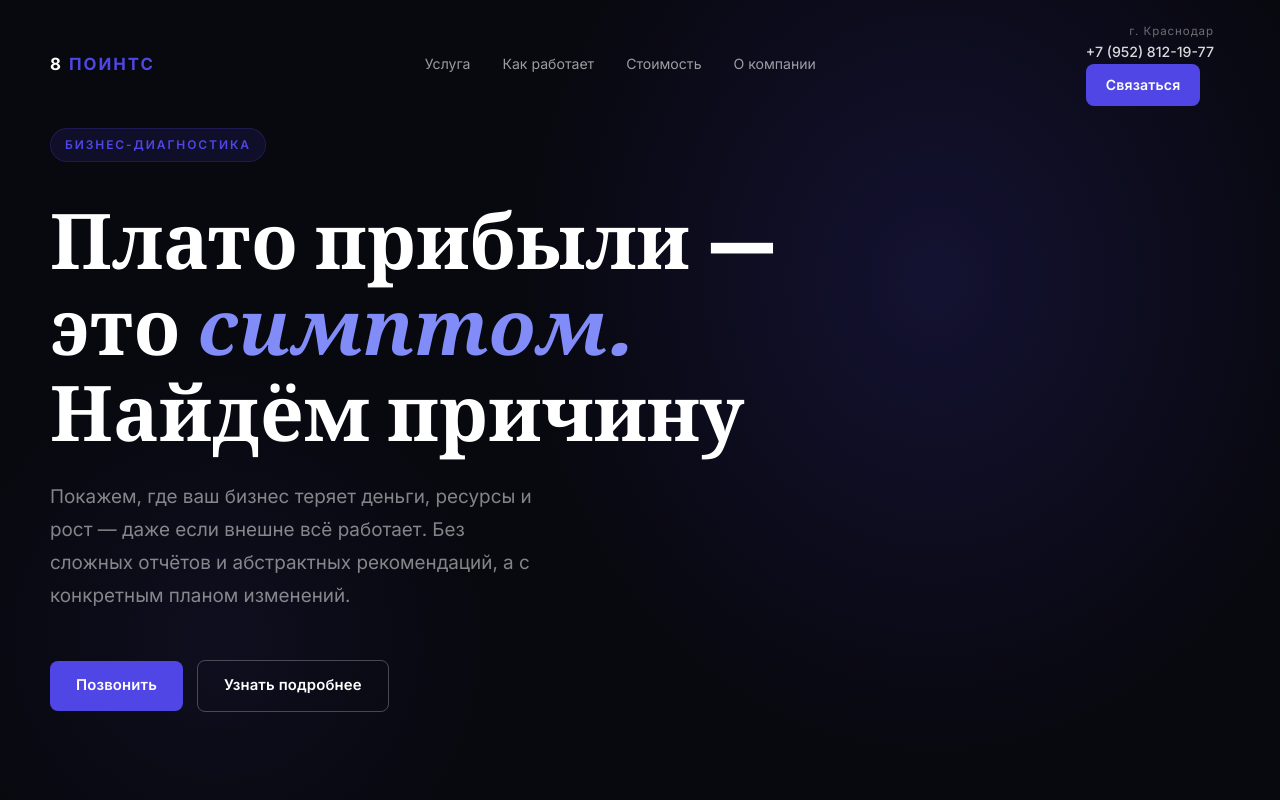
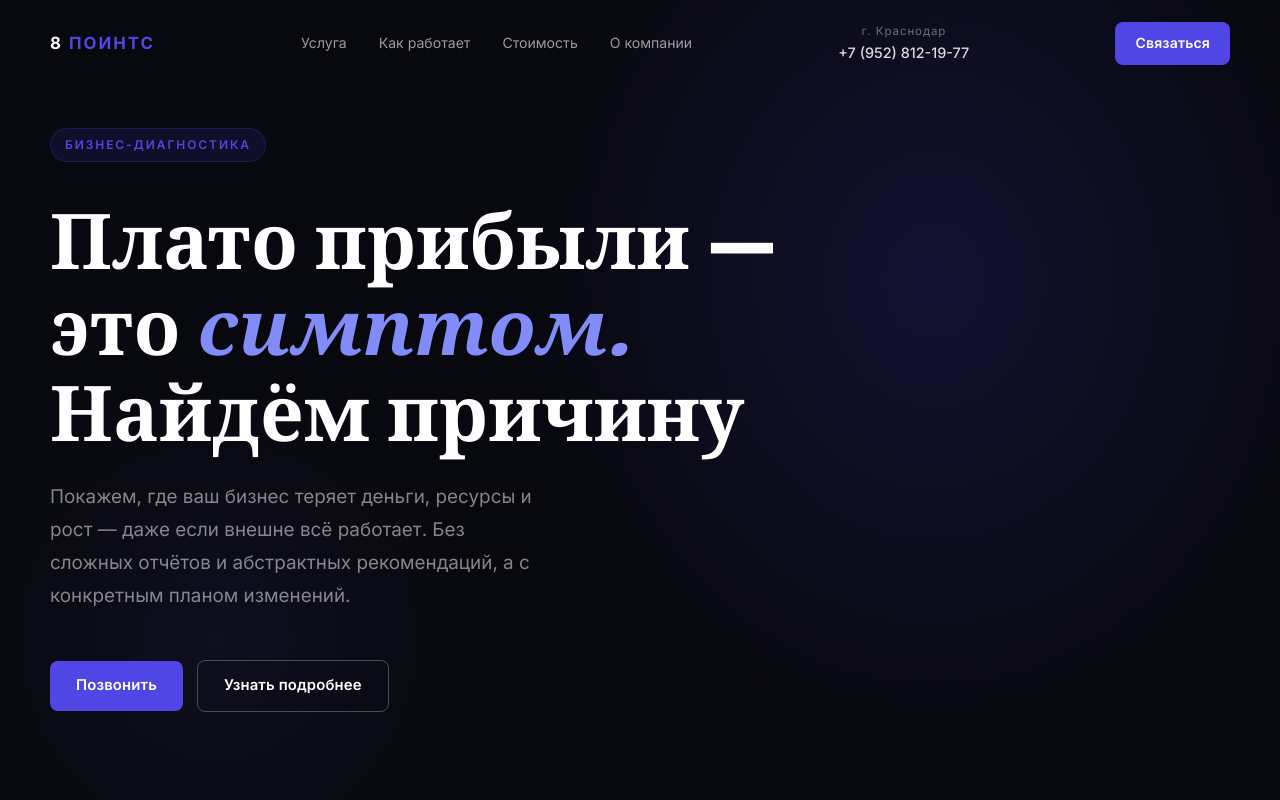
Before and after one commit to majesty2015-prog/8points, a plain HTML site: page index.html in a window 1280 px wide. Shown: the top 800 px of the page. Drawn offline with nearby package versions, Linux system fonts and the light colour scheme; a web font is replaced by a local one.

Commit message:
Move phone to center navbar, always show contact button on mobile

```diff
--- a/index.html
+++ b/index.html
@@ -92,9 +92,9 @@
       transition: color 0.2s;
     }
     .nav-links a:hover { color: #fff; }
-    .nav-contact { display: flex; flex-direction: column; align-items: flex-end; gap: 1px; margin-right: 16px; }
+    .nav-contact { display: flex; flex-direction: column; align-items: center; gap: 1px; }
     .nav-city { color: rgba(255,255,255,0.4); font-size: 0.72rem; letter-spacing: 0.08em; }
-    .nav-phone { color: rgba(255,255,255,0.85); font-size: 0.88rem; font-weight: 500; transition: color 0.2s; }
+    .nav-phone { color: rgba(255,255,255,0.85); font-size: 0.9rem; font-weight: 500; transition: color 0.2s; }
     .nav-phone:hover { color: #fff; }
     .nav-cta { padding: 10px 20px; font-size: 0.88rem; }
     .hamburger { display: none; flex-direction: column; gap: 5px; cursor: pointer; }
@@ -412,7 +412,7 @@
     }
     @media (max-width: 768px) {
       section { padding: 72px 20px; }
-      .nav-links, .nav-cta-wrap { display: none; }
+      .nav-links, .nav-contact { display: none; }
       .hamburger { display: flex; }
       .hero { padding: 100px 20px 72px; }
       .pricing-card { padding: 40px 28px; }
@@ -441,11 +441,11 @@
       <li><a href="#pricing">Стоимость</a></li>
       <li><a href="#about">О компании</a></li>
     </ul>
+    <div class="nav-contact">
+      <span class="nav-city">г. Краснодар</span>
+      <a href="tel:+79528121977" class="nav-phone">+7 (952) 812-19-77</a>
+    </div>
     <div class="nav-cta-wrap">
-      <div class="nav-contact">
-        <span class="nav-city">г. Краснодар</span>
-        <a href="tel:+79528121977" class="nav-phone">+7 (952) 812-19-77</a>
-      </div>
       <a href="tel:+79528121977" class="btn btn-primary nav-cta">Связаться</a>
     </div>
     <div class="hamburger" id="hamburger" aria-label="Меню">
```
